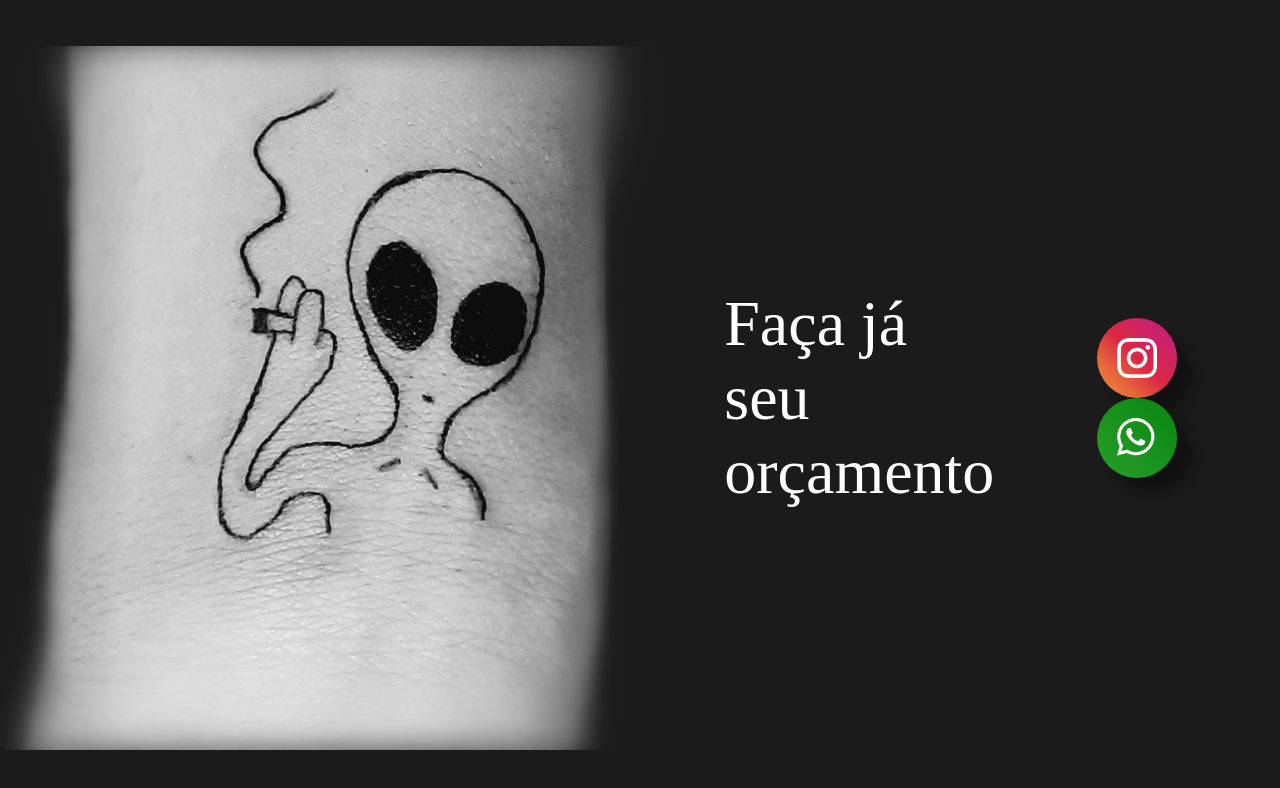
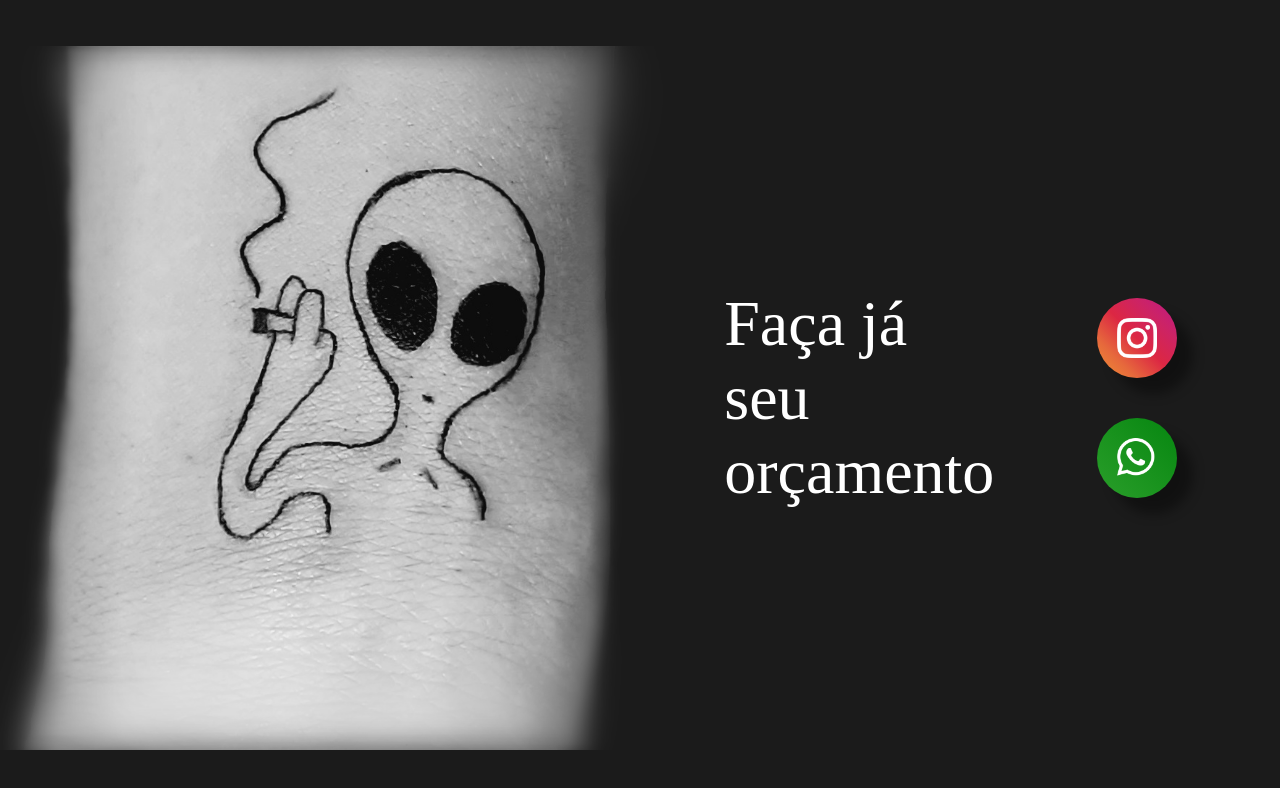
Before and after one commit to Preduh/peuArtTattoo, a Next.js app: page / in a window 1280 px wide. Shown: the part 850-1638 px from the top of the page. Built offline with nearby package versions, Linux system fonts and the light colour scheme; a web font is replaced by a local one.

Commit message:
Responsive contact area

```diff
--- a/pages/index.tsx
+++ b/pages/index.tsx
@@ -47,7 +47,7 @@ const Landing: NextPage = () => {
               </button>
             </a>
             <a
-              href="https://api.whatsapp.com/message/WFSOXJP2Y5FEI1"
+              href="https://wa.me/message/WFSOXJP2Y5FEI1"
               target="_blank"
               rel="noreferrer"
             >
--- a/styles/Landing.module.css
+++ b/styles/Landing.module.css
@@ -92,7 +92,8 @@
 .contatosBtns {
   display: flex;
   width: 100%;
-  justify-content: space-around;
+  height: 200px;
+  justify-content: space-between;
   align-items: center;
   flex-direction: column;
 }
@@ -170,6 +171,7 @@
 
   .contatos {
     flex-wrap: wrap;
+    justify-content: center;
   }
 
   .contatosImg {
@@ -179,6 +181,7 @@
   .contatosBtns {
     flex-direction: row;
     align-items: center;
+    justify-content: space-around;
   }
 
   .instaBtn, .wppBtn {
```
